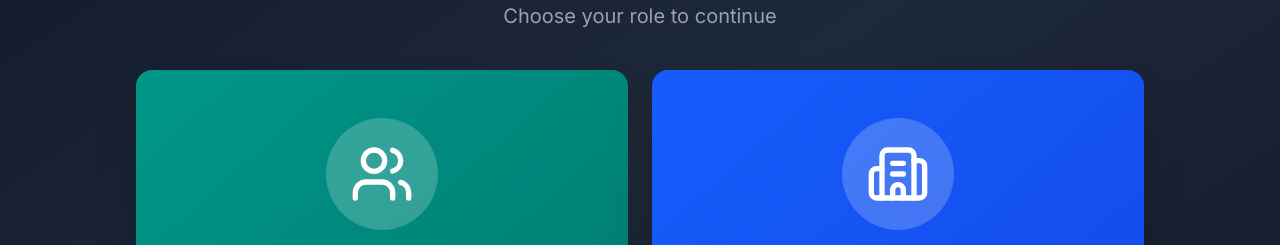
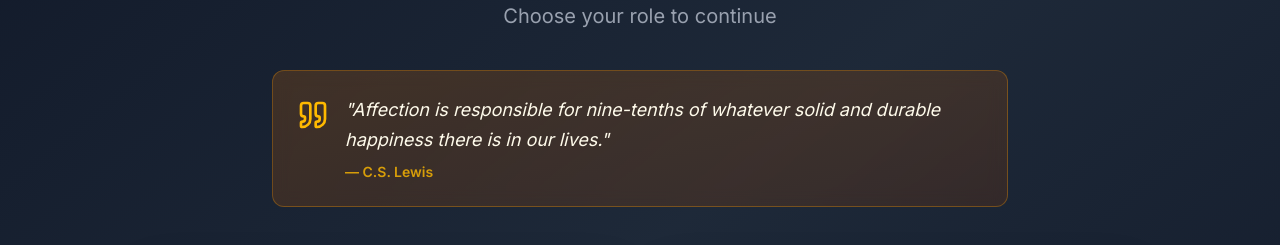
Before and after one commit to quaterpastnine/strata-facility-management-system, a Next.js app: page / in a window 1280 px wide. Shown: the part 265-510 px from the top of the page. Built offline with nearby package versions, Linux system fonts and the light colour scheme.

Commit message:
Add C.S. Lewis quote of the day to landing page

```diff
--- a/app/page.tsx
+++ b/app/page.tsx
@@ -2,10 +2,12 @@
 
 import { useRouter } from 'next/navigation';
 import Image from 'next/image';
-import { Building2, Users, ArrowRight } from 'lucide-react';
+import { Building2, Users, ArrowRight, Quote } from 'lucide-react';
+import { getQuoteOfTheDay } from '@/lib/quotes';
 
 export default function LandingPage() {
   const router = useRouter();
+  const quote = getQuoteOfTheDay();
 
   return (
     <div className="min-h-screen bg-gradient-to-br from-gray-900 via-gray-800 to-gray-900 flex items-center justify-center p-3 sm:p-6">
@@ -28,6 +30,23 @@ export default function LandingPage() {
         <p className="text-sm sm:text-base md:text-lg lg:text-xl text-gray-400 mb-6 sm:mb-8 md:mb-10 px-2">
           Choose your role to continue
         </p>
+
+        {/* Quote of the Day - C.S. Lewis */}
+        <div className="mb-6 sm:mb-8 md:mb-10 max-w-3xl mx-auto px-4">
+          <div className="bg-gradient-to-br from-amber-600/20 to-amber-800/20 border border-amber-500/30 rounded-xl p-4 sm:p-6 backdrop-blur-sm">
+            <div className="flex items-start gap-3 sm:gap-4">
+              <Quote className="w-6 h-6 sm:w-8 sm:h-8 text-amber-400 flex-shrink-0 mt-1" />
+              <div className="flex-1 text-left">
+                <p className="text-amber-50 text-sm sm:text-base md:text-lg leading-relaxed mb-2 italic">
+                  "{quote}"
+                </p>
+                <p className="text-amber-400/80 text-xs sm:text-sm font-semibold">
+                  — C.S. Lewis
+                </p>
+              </div>
+            </div>
+          </div>
+        </div>
 
         {/* Role Selection Cards - Mobile: Stack vertically with large touch targets */}
         <div className="flex flex-col md:grid md:grid-cols-2 gap-3 sm:gap-4 md:gap-6 w-full max-w-5xl mx-auto px-2">
--- /dev/null
+++ b/lib/quotes.ts
@@ -0,0 +1,28 @@
+export const csLewisQuotes = [
+  "You can't go back and change the beginning, but you can start where you are and change the ending.",
+  "You are never too old to set another goal or to dream a new dream.",
+  "Integrity is doing the right thing, even when no one is watching.",
+  "Hardships often prepare ordinary people for an extraordinary destiny.",
+  "We are what we believe we are.",
+  "There are far, far better things ahead than any we leave behind.",
+  "Getting over a painful experience is much like crossing monkey bars. You have to let go at some point in order to move forward.",
+  "Courage is not simply one of the virtues, but the form of every virtue at the testing point.",
+  "True humility is not thinking less of yourself; it is thinking of yourself less.",
+  "The task of the modern educator is not to cut down jungles, but to irrigate deserts.",
+  "We can ignore reality, but we cannot ignore the consequences of ignoring reality.",
+  "Failures, repeated failures, are finger posts on the road to achievement.",
+  "Experience is a brutal teacher, but you learn. My God, do you learn.",
+  "If you look for truth, you may find comfort in the end; if you look for comfort you will not get either comfort or truth.",
+  "What you see and what you hear depends a great deal on where you are standing.",
+  "The more we let God take us over, the more truly ourselves we become.",
+  "Love is not affectionate feeling, but a steady wish for the loved person's ultimate good.",
+  "Affection is responsible for nine-tenths of whatever solid and durable happiness there is in our lives.",
+  "To love at all is to be vulnerable.",
+  "Friendship is born at that moment when one person says to another: What! You too? I thought I was the only one."
+];
+
+export function getQuoteOfTheDay(): string {
+  const today = new Date();
+  const dayOfYear = Math.floor((today.getTime() - new Date(today.getFullYear(), 0, 0).getTime()) / 86400000);
+  return csLewisQuotes[dayOfYear % csLewisQuotes.length];
+}
```
